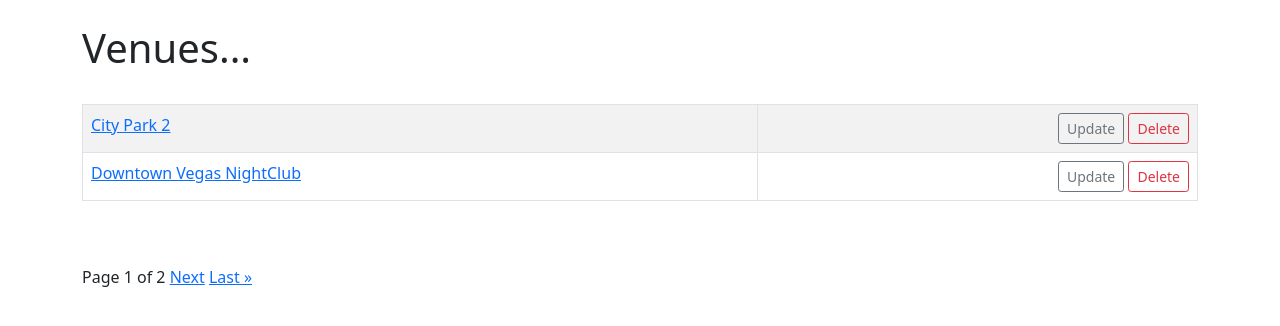
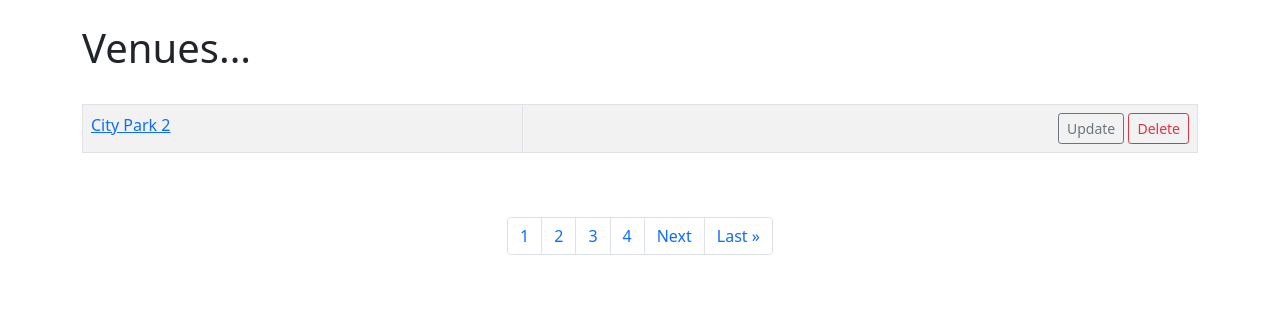
Before and after one commit to FabianArturo5/ClubDjango, a Django app: page /list_venues in a window 1280 px wide. Shown: the part 56-382 px from the top of the page. Run offline with Django 5.2, Linux system fonts and the light colour scheme; data comes from the database, SQL or seed files in the repository; both versions use the stored data as it was after the commit.

Commit message:
added bootstrap to pagination

```diff
--- a/myclub_website/events/templates/events/venue.html
+++ b/myclub_website/events/templates/events/venue.html
@@ -24,15 +24,27 @@ Has next: {{ venues.has_next }} <br>
 Current Page: {{ venues.number }} <br>
 Number of Pages: {{ venues.paginator.num_pages }} <br>
 <hr><br></br>-->
+<nav aria-label="Page navigation example">
+    <ul class="pagination justify-content-center">
+
+
+
+
 {% if venues.has_previous %}
-    <a href="?page=1">&laquo First</a>
-    <a href="?page={{ venues.previous_page_number }}">Previous</a>
+    <li class="page-item"><a href="?page=1" class="page-link">&laquo First</a></li>
+    <li class="page-item"><a href="?page={{ venues.previous_page_number }}" class="page-link">Previous</a></li>
 {% endif %}
+<!--
+<li class="page-item disabled"><a href="#" class="page-link">Page {{ venues.number }} of {{ venues.paginator.num_pages }}</a></li>
+-->
+{% for i in nums %}
+<li class="page-item"><a href="?page={{ forloop.counter }}" class="page-link">{{ forloop.counter }}</a></li>
 
-Page {{ venues.number }} of {{ venues.paginator.num_pages }}
+{% endfor %}
 {% if venues.has_next %}
-    <a href="?page={{ venues.next_page_number }}">Next</a>
-    <a href="?page={{ venues.paginator.num_pages }}"> Last &raquo</a>
+    <li class="page-item"><a href="?page={{ venues.next_page_number }}" class="page-link">Next</a></li>
+    <li class="page-item"><a href="?page={{ venues.paginator.num_pages }}" class="page-link"> Last &raquo</a></li>
 {% endif %}
-
+</ul>
+</nav>
 {% endblock %}
--- a/myclub_website/events/views.py
+++ b/myclub_website/events/views.py
@@ -152,12 +152,13 @@ def show_venue(request, venue_id):
 def list_venues(request):
     venue_list = Venue.objects.all()
     #Set up Pagination
-    p = Paginator(Venue.objects.all(), 2)#How many show per page
+    p = Paginator(Venue.objects.all(), 1)#How many show per page
     page = request.GET.get('page')
     venues = p.get_page(page)
-
+    nums = "a" * venues.paginator.num_pages #Counter to know how many pages are
     return render(request, 'events/venue.html', {'venue_list':venue_list,
-                                                 'venues':venues})
+                                                 'venues':venues,
+                                                 'nums':nums})
 
 def add_venue(request):
     submitted = False
```
Also changed, not shown: myclub_website/db.sqlite3.
